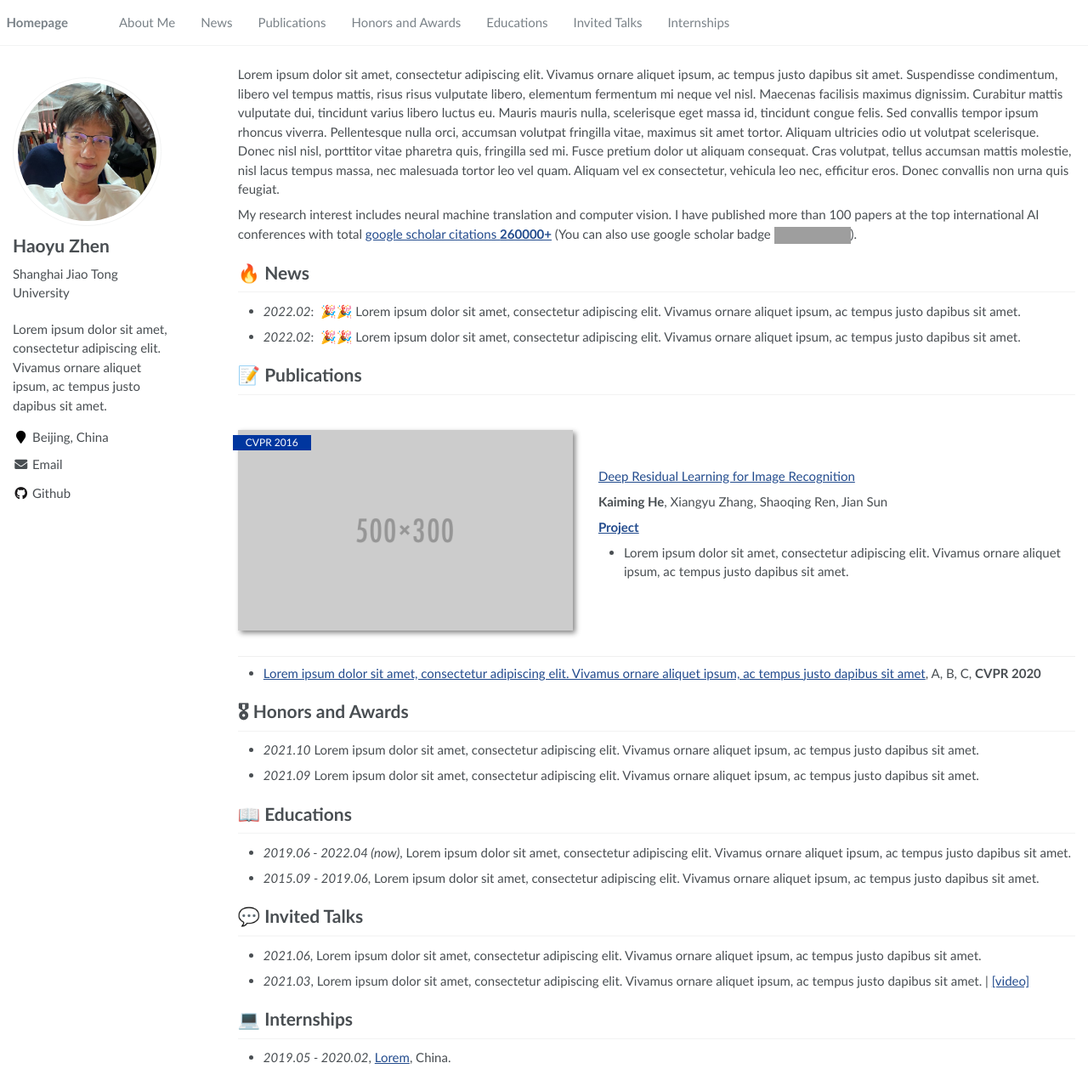
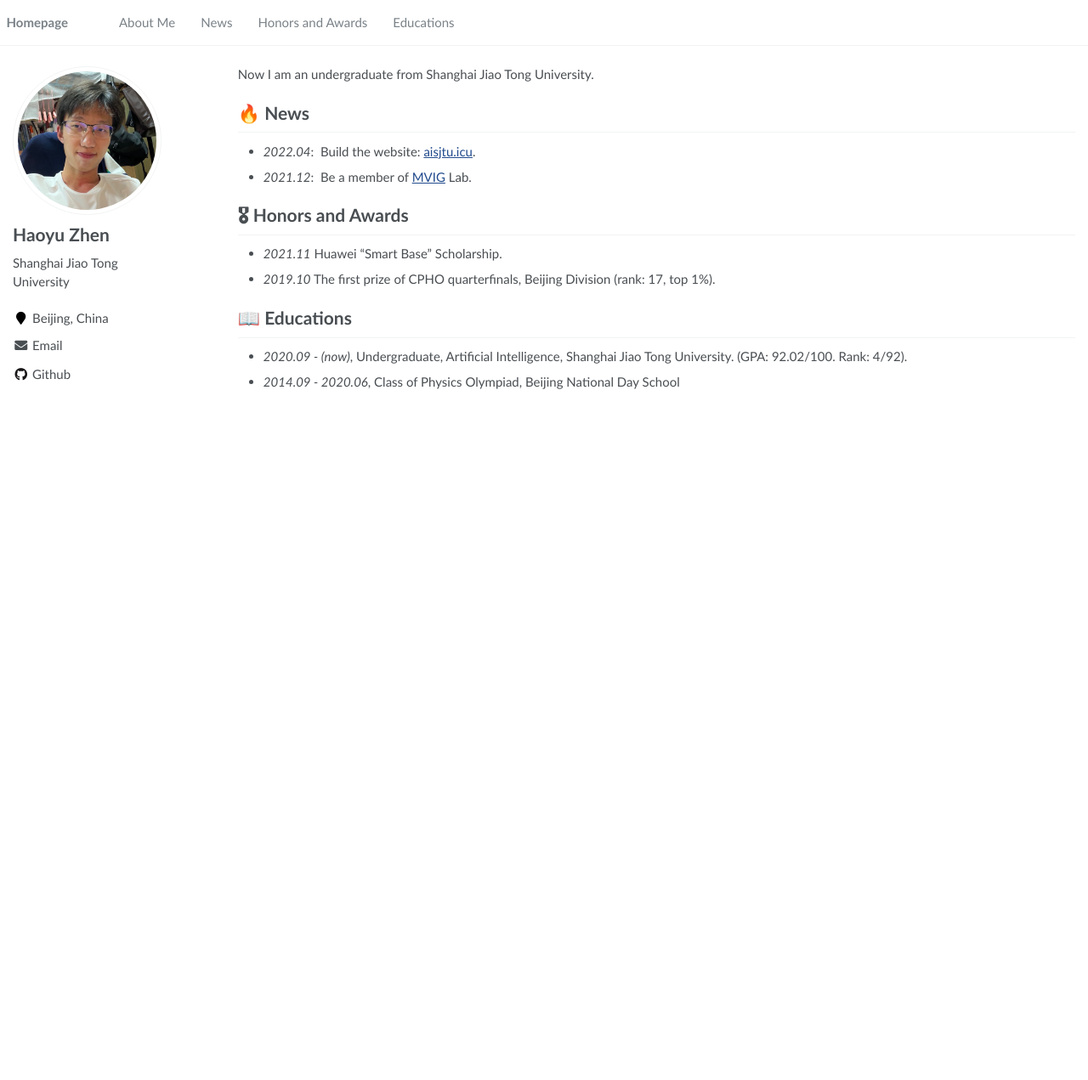
Before and after one commit to anyeZHY/anyeZHY.github.io, a Jekyll site: the page built from _pages/about.md, in a window 1280 px wide and 1271 px high. Shown: the whole window at 85% size. Built offline with Jekyll 4.4.1, drawn with Linux system fonts in a browser that asks for light colours; grey boxes are pictures that could not be loaded.

Commit message:
Initiate

```diff
--- a/_config.yml
+++ b/_config.yml
@@ -6,8 +6,8 @@
 # `jekyll serve`. If you change this file, please restart the server process.
 
 # Site Settings
-title                    : "Lorem ipsum"
-description              : "Lorem ipsum dolor sit amet, consectetur adipiscing elit. Vivamus ornare aliquet ipsum, ac tempus justo dapibus sit amet. "
+title                    : ""
+description              : ""
 repository               : "anyeZHY/anyeZHY.github.io"
 google_scholar_stats_use_cdn : false
 
--- a/_pages/about.md
+++ b/_pages/about.md
@@ -17,42 +17,18 @@ redirect_from:
 
 <span class='anchor' id='about-me'></span>
 
-Lorem ipsum dolor sit amet, consectetur adipiscing elit. Vivamus ornare aliquet ipsum, ac tempus justo dapibus sit amet. Suspendisse condimentum, libero vel tempus mattis, risus risus vulputate libero, elementum fermentum mi neque vel nisl. Maecenas facilisis maximus dignissim. Curabitur mattis vulputate dui, tincidunt varius libero luctus eu. Mauris mauris nulla, scelerisque eget massa id, tincidunt congue felis. Sed convallis tempor ipsum rhoncus viverra. Pellentesque nulla orci, accumsan volutpat fringilla vitae, maximus sit amet tortor. Aliquam ultricies odio ut volutpat scelerisque. Donec nisl nisl, porttitor vitae pharetra quis, fringilla sed mi. Fusce pretium dolor ut aliquam consequat. Cras volutpat, tellus accumsan mattis molestie, nisl lacus tempus massa, nec malesuada tortor leo vel quam. Aliquam vel ex consectetur, vehicula leo nec, efficitur eros. Donec convallis non urna quis feugiat.
-
-My research interest includes neural machine translation and computer vision. I have published more than 100 papers at the top international AI conferences with total <a href='https://scholar.google.com/citations?user=DhtAFkwAAAAJ'>google scholar citations <strong><span id='total_cit'>260000+</span></strong></a> (You can also use google scholar badge <a href='https://scholar.google.com/citations?user=DhtAFkwAAAAJ'><img src="https://img.shields.io/endpoint?url={{ url | url_encode }}&logo=Google%20Scholar&labelColor=f6f6f6&color=9cf&style=flat&label=citations"></a>).
+Now I am an undergraduate from Shanghai Jiao Tong University.
 
 
 # 🔥 News
-- *2022.02*: &nbsp;🎉🎉 Lorem ipsum dolor sit amet, consectetur adipiscing elit. Vivamus ornare aliquet ipsum, ac tempus justo dapibus sit amet.
-- *2022.02*: &nbsp;🎉🎉 Lorem ipsum dolor sit amet, consectetur adipiscing elit. Vivamus ornare aliquet ipsum, ac tempus justo dapibus sit amet.
-
-# 📝 Publications
-
-<div class='paper-box'><div class='paper-box-image'><div><div class="badge">CVPR 2016</div><img src='images/500x300.png' alt="sym" width="100%"></div></div>
-<div class='paper-box-text' markdown="1">
-
-[Deep Residual Learning for Image Recognition](https://openaccess.thecvf.com/content_cvpr_2016/papers/He_Deep_Residual_Learning_CVPR_2016_paper.pdf)
-
-**Kaiming He**, Xiangyu Zhang, Shaoqing Ren, Jian Sun
-
-[**Project**](https://scholar.google.com/citations?view_op=view_citation&hl=zh-CN&user=DhtAFkwAAAAJ&citation_for_view=DhtAFkwAAAAJ:ALROH1vI_8AC) <strong><span class='show_paper_citations' data='DhtAFkwAAAAJ:ALROH1vI_8AC'></span></strong>
-- Lorem ipsum dolor sit amet, consectetur adipiscing elit. Vivamus ornare aliquet ipsum, ac tempus justo dapibus sit amet.
-</div>
-</div>
-
-- [Lorem ipsum dolor sit amet, consectetur adipiscing elit. Vivamus ornare aliquet ipsum, ac tempus justo dapibus sit amet](https://github.com), A, B, C, **CVPR 2020**
+- *2022.04*: &nbsp;Build the website: [aisjtu.icu](https://www.aisjtu.icu).
+- *2021.12*: &nbsp;Be a member of [MVIG](https://www.mvig.org) Lab.
 
 # 🎖 Honors and Awards
-- *2021.10* Lorem ipsum dolor sit amet, consectetur adipiscing elit. Vivamus ornare aliquet ipsum, ac tempus justo dapibus sit amet.
-- *2021.09* Lorem ipsum dolor sit amet, consectetur adipiscing elit. Vivamus ornare aliquet ipsum, ac tempus justo dapibus sit amet.
+
+- *2021.11* Huawei "Smart Base" Scholarship.
+- *2019.10* The first prize of CPHO quarterfinals, Beijing Division (rank: 17, top 1%).
 
 # 📖 Educations
-- *2019.06 - 2022.04 (now)*, Lorem ipsum dolor sit amet, consectetur adipiscing elit. Vivamus ornare aliquet ipsum, ac tempus justo dapibus sit amet.
-- *2015.09 - 2019.06*, Lorem ipsum dolor sit amet, consectetur adipiscing elit. Vivamus ornare aliquet ipsum, ac tempus justo dapibus sit amet.
-
-# 💬 Invited Talks
-- *2021.06*, Lorem ipsum dolor sit amet, consectetur adipiscing elit. Vivamus ornare aliquet ipsum, ac tempus justo dapibus sit amet.
-- *2021.03*, Lorem ipsum dolor sit amet, consectetur adipiscing elit. Vivamus ornare aliquet ipsum, ac tempus justo dapibus sit amet.  \| [\[video\]](https://github.com/)
-
-# 💻 Internships
-- *2019.05 - 2020.02*, [Lorem](https://github.com/), China.
+- *2020.09 - (now)*, Undergraduate, Artificial Intelligence, Shanghai Jiao Tong University. (GPA: 92.02/100. Rank: 4/92).
+- *2014.09 - 2020.06*, Class of Physics Olympiad, Beijing National Day School
```
Also changed, not shown: README.md (+4 -69 lines), _data/navigation.yml (+7 -7 lines).
